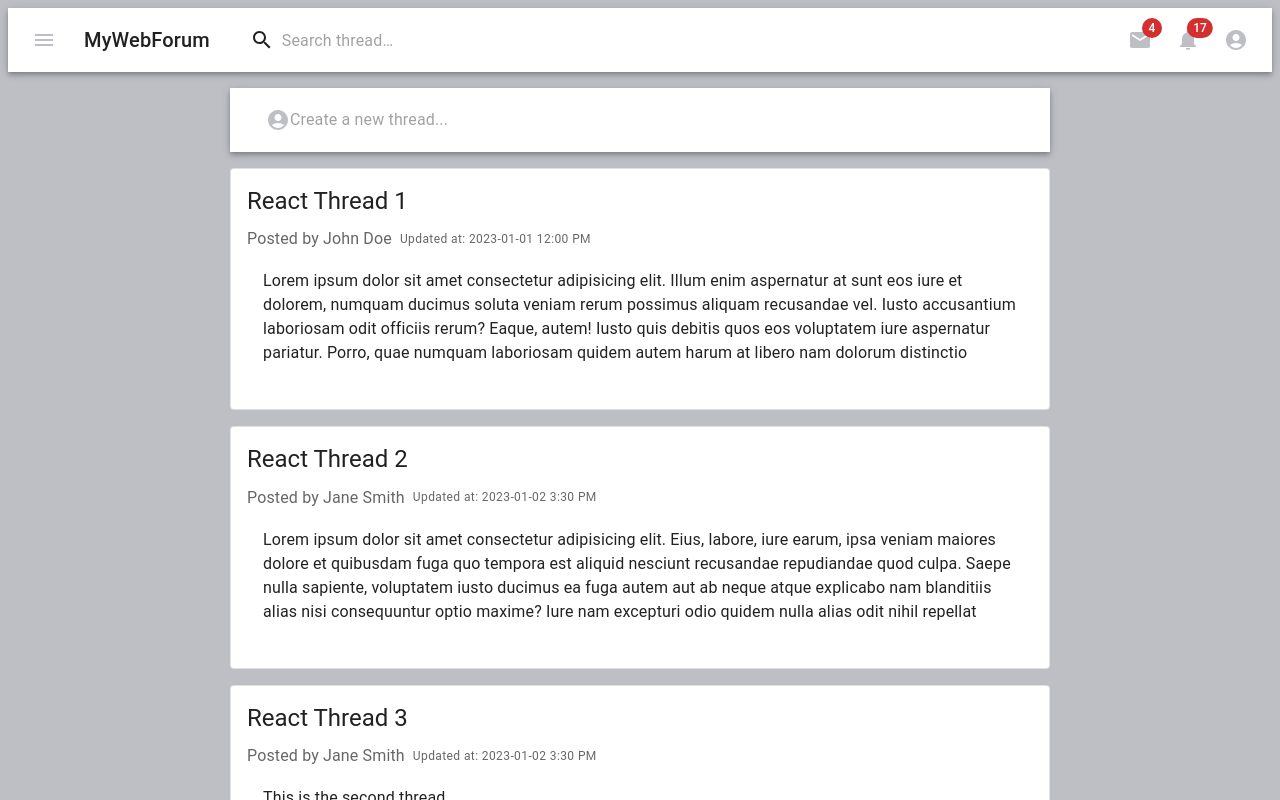
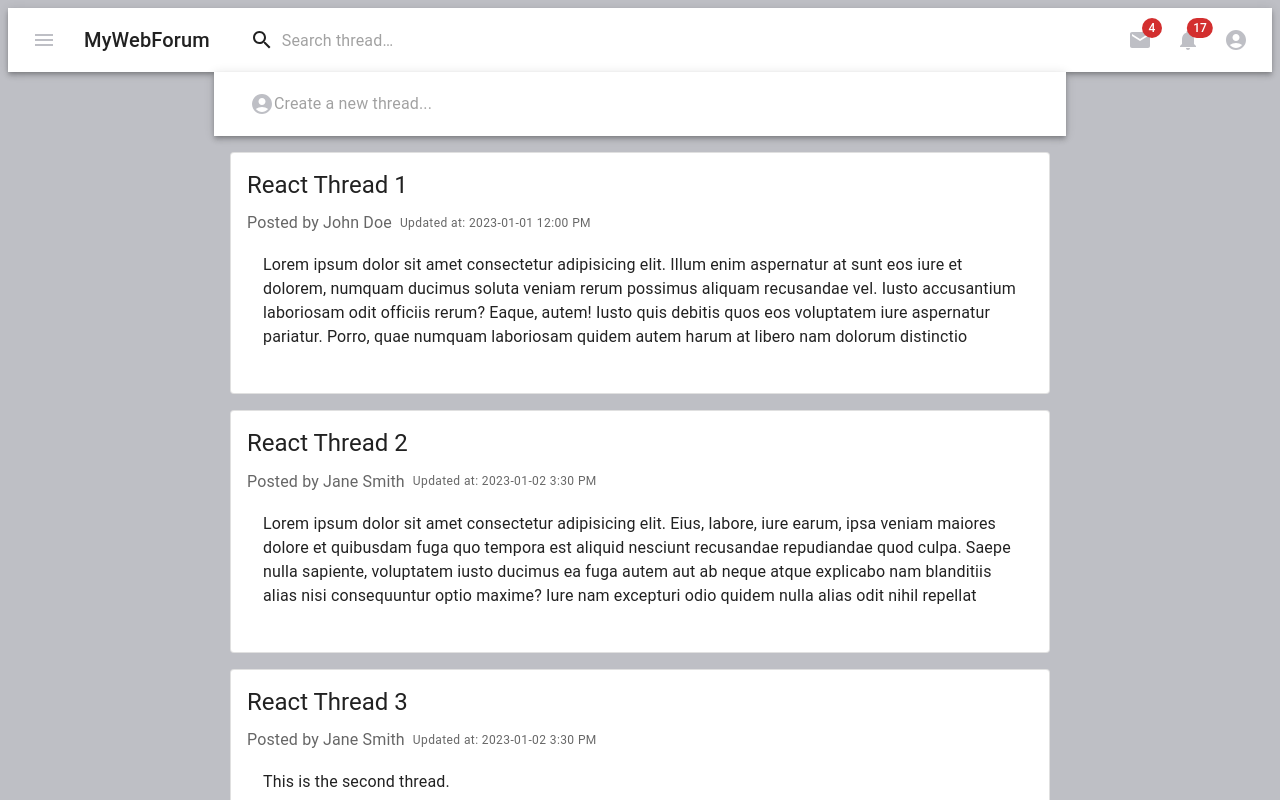
Before and after one commit to DiligentPenguinn/CVWOAssignmentFrontend, a React (Create React App) app: page / in a window 1280 px wide. Shown: the top 800 px of the page. Built offline with nearby package versions, Linux system fonts and the light colour scheme.

Commit message:
Modify homepage

```diff
--- a/src/components/Home.tsx
+++ b/src/components/Home.tsx
@@ -99,9 +99,7 @@ const Home: React.FC = () => {
   return (
     <>
         <Container component="main" maxWidth="md">
-          <div style={{margin: 16}}>
             <CreateThread/>
-          </div>
             <div>
               {threads.map((thread) => (
                 <Link to={`/thread/${thread.id}`} style={{ textDecoration: 'none' }}>
```
